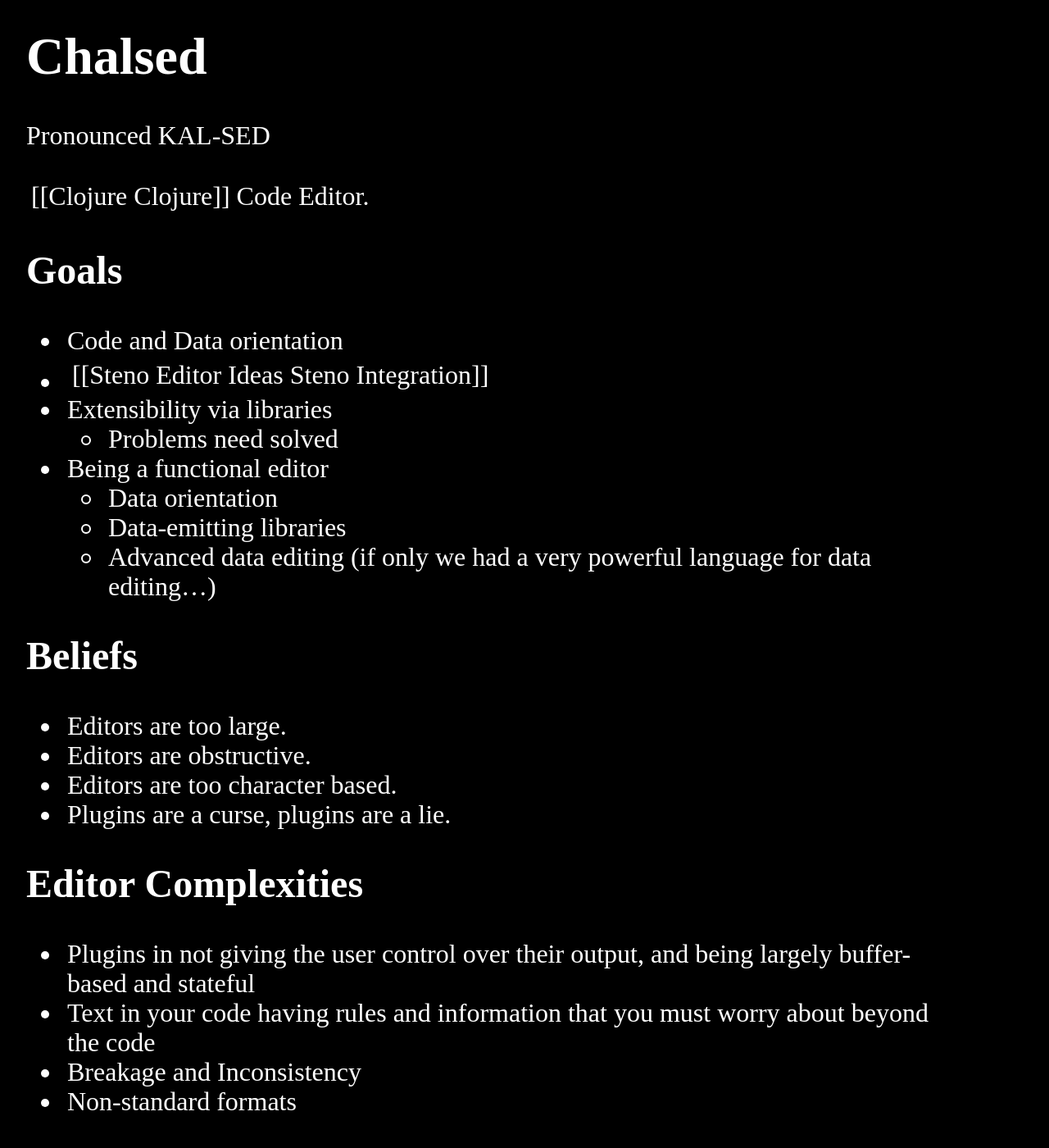
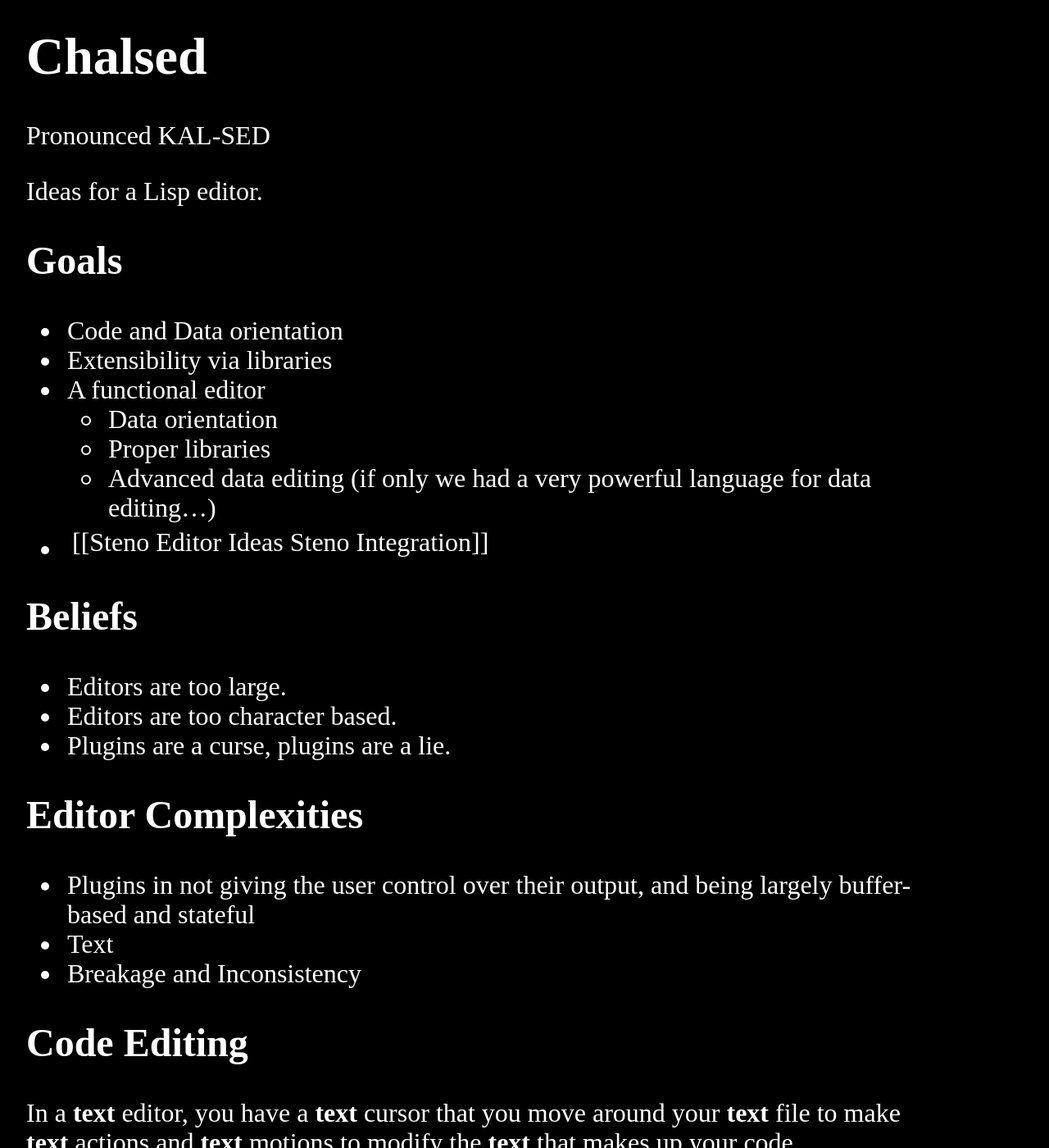
Before and after one commit to Grahp/Website, a Jekyll site: the page built from pages/Chalsed.md, in a window 1280 px wide and 1400 px high. Shown: the whole window at 82% size. Built offline with Jekyll 4.4.1, drawn with Linux system fonts in a browser that asks for light colours; some of the changed text lies outside the part shown.

Commit message:
Update Steno editing stuff

```diff
--- a/pages/Chalsed.md
+++ b/pages/Chalsed.md
@@ -4,32 +4,29 @@
 ---
 Pronounced KAL-SED
 
-[[Clojure|Clojure]] Code Editor.
+Ideas for a Lisp editor.
 
 ## Goals
 
 - Code and Data orientation
+- Extensibility via libraries
+- A functional editor
+  - Data orientation
+  - Proper libraries
+  - Advanced data editing (if only we had a very powerful language for data editing...)
 - [[Steno Editor Ideas|Steno Integration]]
-- Extensibility via libraries
-  - Problems need solved
-- Being a functional editor
-  - Data orientation
-  - Data-emitting libraries
-  - Advanced data editing (if only we had a very powerful language for data editing...)
 
 ## Beliefs
 
 - Editors are too large.
-- Editors are obstructive.
 - Editors are too character based.
 - Plugins are a curse, plugins are a lie.
 
 ## Editor Complexities
 
 - Plugins in not giving the user control over their output, and being largely buffer-based and stateful
-- Text in your code having rules and information that you must worry about beyond the code
+- Text
 - Breakage and Inconsistency
-- Non-standard formats
 
 ## Code Editing
 
@@ -39,9 +36,7 @@
 
 Code is constrained. Text and data are not really constrained, you need something beyond this. Linters are not the anwser, you need semantic coding editing capabilities.
 
-## Code Visualization
-
-Chalsed provides you with one way to visualize your code, not that there aren't more. A TUI editor cannot do this properly.
+Code is constrained. Text is not constrained, even data is largely not constrained, You need semantic **code** editing capabilities.
 
 ## Spreadsheets, Notes, Diagrams
 
```
Also changed, not shown: pages/Steno.md (+1 -2 lines).
